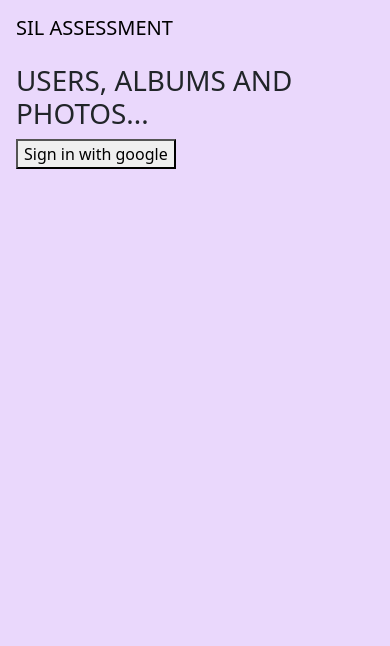
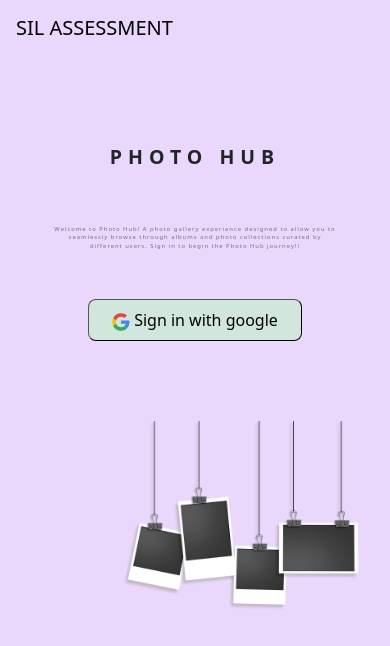
Before and after one commit to Caroline-Mwangi/SIL-Assessment, a React (Vite) app in the folder app/: page / in a window 390 px wide. Shown: the top 646 px of the page. Built offline with nearby package versions, Linux system fonts and the light colour scheme.

Commit message:
style: improve visual appeal of app components using css and bootstrap

```diff
--- a/app/src/components/assets/EditPhoto.jsx
+++ b/app/src/components/assets/EditPhoto.jsx
@@ -50,13 +50,13 @@ export default function EditPhoto() {
           xmlns="http://www.w3.org/2000/svg"
           width="3vw"
           height="3vh"
-          viewBox="0 0 24 24"
+          viewBox="0 1.5 24 24"
           fill="none"
         >
           <path
             d="M3 17.25V21H6.75L17.81 9.94L14.06 6.19L3 17.25ZM20.71 7.04C20.8027 6.94749 20.8763 6.8376 20.9264 6.71663C20.9766 6.59565 21.0024 6.46597 21.0024 6.335C21.0024 6.20403 20.9766 6.07435 20.9264 5.95338C20.8763 5.83241 20.8027 5.72252 20.71 5.63L18.37 3.29C18.2775 3.1973 18.1676 3.12375 18.0466 3.07357C17.9257 3.02339 17.796 2.99756 17.665 2.99756C17.534 2.99756 17.4043 3.02339 17.2834 3.07357C17.1624 3.12375 17.0525 3.1973 16.96 3.29L15.13 5.12L18.88 8.87L20.71 7.04Z"
-            fill="blue"
-            fillOpacity="0.6"
+            fill="green"
+            fillOpacity="0.4"
           />
         </svg>
       </button>
@@ -65,7 +65,7 @@ export default function EditPhoto() {
         id="staticBackdrop"
         data-bs-backdrop="static"
         data-bs-keyboard="false"
-        tabindex="-1"
+        tabIndex="-1"
         aria-labelledby="staticBackdropLabel"
         aria-hidden="true"
       >
--- a/app/src/components/assets/Navbar.jsx
+++ b/app/src/components/assets/Navbar.jsx
@@ -3,7 +3,7 @@ import React from "react";
 export default function Navbar() {
   return (
     <>
-      <nav className="navbar position-absolute ">
+      <nav className="navbar position-absolute">
         <p className="navbar-brand ms-3">SIL ASSESSMENT</p>
       </nav>
     </>
--- a/app/src/components/assets/UserAlbums.jsx
+++ b/app/src/components/assets/UserAlbums.jsx
@@ -22,7 +22,10 @@ export default function UserAlbums({ userId }) {
     <>
       <div className="row">
         {albums.map((album) => (
-          <div key={album.id} className="col-sm-12 col-md-4 col-lg-3 d-flex justify-content-center mb-5">
+          <div
+            key={album.id}
+            className="col-sm-12 col-md-4 col-lg-3 d-flex justify-content-center mb-5"
+          >
             <div className="card w-75 shadow">
               <h5 className="card-header" data-testid="album-title">
                 {album.title}
@@ -31,7 +34,12 @@ export default function UserAlbums({ userId }) {
                 <p className="card-text">
                   <PhotoCount albumId={album.id} />
                 </p>
-                <Link to={`/album/${album.id}`}>View Album</Link>
+                <Link
+                  to={`/album/${album.id}`}
+                  className="card-link position-absolute bottom-0 end-0 m-1 me-2 link-secondary link-underline-opacity-0 link-underline-opacity-75-hover link-offset-1-hover"
+                >
+                  View Album {">>"}
+                </Link>
               </div>
             </div>
           </div>
--- a/app/src/components/pages/Album.jsx
+++ b/app/src/components/pages/Album.jsx
@@ -56,9 +56,8 @@ export default function Album() {
         <div>
           {profile && (
             <>
-              <div className="d-flex justify-content-end mb-5 me-2 position-relative">
-                <p className="me-4  text-dark text-opacity-75 mt-2">
-                  <div className="dropdown">
+              <div className="d-flex justify-content-end mb-5 position-relative">
+                <div className="dropdown me-2 mt-2">
                   <button
                     className="bg-transparent btn-sm border-0 dropdown-toggle d-flex align-items-center mt-1"
                     data-bs-toggle="dropdown"
@@ -71,7 +70,7 @@ export default function Album() {
                     />
                     Hello, {profile.name}
                   </button>
-                    <ul className="dropdown-menu bg-success-subtle ">
+                  <ul className="dropdown-menu bg-success-subtle end-0 mt-2 ">
                     <li className="d-flex justify-content-center align-items-center">
                       <button
                         className=" bg-transparent border-0 btn-sm"
@@ -82,12 +81,11 @@ export default function Album() {
                     </li>
                   </ul>
                 </div>
-                </p>
               </div>
             </>
           )}
 
-          <div className="container w-50 d-flex justify-content-center mb-5">
+          <div className="container w-75 d-flex justify-content-center mb-5">
             <h1 className="text-center  ">ALBUM: {album.title}</h1>
           </div>
 
--- a/app/src/components/pages/Home.jsx
+++ b/app/src/components/pages/Home.jsx
@@ -57,9 +57,8 @@ export default function Home() {
         <div>
           {profile && (
             <>
-              <div className="d-flex justify-content-end mb-5 me-2 position-relative">
-                <p className="me-4  text-dark text-opacity-75 mt-2">
-                  <div className="dropdown">
+              <div className="d-flex justify-content-end mb-5">
+                <div className="dropdown mt-2 me-2">
                   <button
                     className="bg-transparent btn-sm border-0 dropdown-toggle d-flex align-items-center mt-1"
                     data-bs-toggle="dropdown"
@@ -72,7 +71,7 @@ export default function Home() {
                     />
                     Hello, {profile.name}
                   </button>
-                    <ul className="dropdown-menu bg-success-subtle ">
+                  <ul className="dropdown-menu bg-success-subtle end-0 mt-2 ">
                     <li className="d-flex justify-content-center align-items-center">
                       <button
                         className=" bg-transparent border-0 btn-sm"
@@ -83,7 +82,6 @@ export default function Home() {
                     </li>
                   </ul>
                 </div>
-                </p>
               </div>
             </>
           )}
@@ -92,7 +90,10 @@ export default function Home() {
 
           <div className="row">
             {users.map((user) => (
-              <div className="col-sm-12 col-md-4 col-lg-3 d-flex justify-content-center mb-5">
+              <div
+                key={user.id}
+                className="col-sm-12 col-md-4 col-lg-3 d-flex justify-content-center mb-5"
+              >
                 <div className="card w-75 shadow">
                   <h5 className="card-header">{user.name}</h5>
                   <div className="card-body">
@@ -103,7 +104,12 @@ export default function Home() {
                     <p className="card-text">
                       <AlbumCount userId={user.id} />
                     </p>
-                    <Link to={`/user/${user.id}`}>View User</Link>
+                    <Link
+                      to={`/user/${user.id}`}
+                      className="card-link position-absolute bottom-0 end-0 m-1 me-2 link-secondary link-underline-opacity-0 link-underline-opacity-75-hover link-offset-1-hover"
+                    >
+                      View User {">>"}
+                    </Link>
                   </div>
                 </div>
               </div>
--- a/app/src/components/pages/Login.jsx
+++ b/app/src/components/pages/Login.jsx
@@ -21,11 +21,40 @@ export default function Login() {
 
   return (
     <>
-      <div className="container mt-5 p-3 position-absolute">
-        <h1 >USERS, ALBUMS AND PHOTOS...</h1>
-        <button onClick={login}>
-          Sign in with google
-        </button>
+      <div className="container-fluid d-flex align-items-center justify-content-center vh-100">
+        <div className="row container mx-auto text-center">
+          <div className="col-md-6">
+            <div className=" position-relative text-center p-3 d-flex flex-column justify-content-center align-items-center">
+              <h1 className="login-head">PHOTO HUB</h1>
+              <p className=" login-sub-head text-secondary mt-5 mb-5">
+                Welcome to Photo Hub! A photo gallery experience designed to
+                allow you to seamlessly browse through albums and photo
+                collections curated by different users. Sign in to begin the
+                Photo Hub journey!!
+              </p>
+              <button
+                className="bg-success-subtle bg-opacity-50 border-1 p-2 rounded-3 w-75"
+                onClick={login}
+              >
+                <img
+                  src="google.svg"
+                  className="border-0 me-1 "
+                  width="18"
+                  height="18"
+                />
+                Sign in with google
+              </button>
+            </div>
+          </div>
+          <div className="col-md-6 d-flex flex-column justify-content-center p-5">
+            <img
+              src="image.png"
+              className="img-fluid ms-5 mt-3"
+              width="600"
+              height="500"
+            />
+          </div>
+        </div>
       </div>
     </>
   );
--- a/app/src/components/pages/Photo.jsx
+++ b/app/src/components/pages/Photo.jsx
@@ -61,9 +61,8 @@ export default function Photo() {
         <div>
           {profile && (
             <>
-              <div className="d-flex justify-content-end mb-5 me-2 position-relative">
-                <p className="me-4  text-dark text-opacity-75 mt-2">
-                  <div className="dropdown">
+              <div className="d-flex justify-content-end mb-5  position-relative">
+                <div className="dropdown me-2 mt-2">
                   <button
                     className="bg-transparent btn-sm border-0 dropdown-toggle d-flex align-items-center mt-1"
                     data-bs-toggle="dropdown"
@@ -87,7 +86,6 @@ export default function Photo() {
                     </li>
                   </ul>
                 </div>
-                </p>
               </div>
             </>
           )}
--- a/app/src/components/pages/User.jsx
+++ b/app/src/components/pages/User.jsx
@@ -56,9 +56,8 @@ export default function User() {
         <div>
           {profile && (
             <>
-              <div className="d-flex justify-content-end mb-5 me-2 position-relative">
-                <p className="me-4  text-dark text-opacity-75 mt-2">
-                  <div className="dropdown">
+              <div className="d-flex justify-content-end mb-5 position-relative">
+                <div className="dropdown me-2 mt-2">
                   <button
                     className="bg-transparent btn-sm border-0 dropdown-toggle d-flex align-items-center mt-1"
                     data-bs-toggle="dropdown"
@@ -71,7 +70,7 @@ export default function User() {
                     />
                     Hello, {profile.name}
                   </button>
-                    <ul className="dropdown-menu bg-success-subtle ">
+                  <ul className="dropdown-menu bg-success-subtle end-0 mt-2 ">
                     <li className="d-flex justify-content-center align-items-center">
                       <button
                         className=" bg-transparent border-0 btn-sm"
@@ -82,7 +81,6 @@ export default function User() {
                     </li>
                   </ul>
                 </div>
-                </p>
               </div>
             </>
           )}
--- a/app/src/index.css
+++ b/app/src/index.css
@@ -33,3 +33,25 @@ body {
 .modal-content {
   background-color: rgba(216, 184, 246, 0.9);
 }
+
+.card-link {
+  font-size: 0.85em;
+}
+
+.card-link:hover {
+  text-decoration: underline;
+  cursor: pointer;
+  color: green;
+}
+
+.login-head {
+  font-weight: 700;
+  font-size: 5vw;
+  letter-spacing: 6px;
+}
+
+.login-sub-head {
+
+  font-size: 1.5vw;
+  letter-spacing: 1px;
+}
```
Also changed, not shown: app/public/google.svg (added), app/public/image.png (added). Lines whose indentation alone changed are shown as unchanged.
